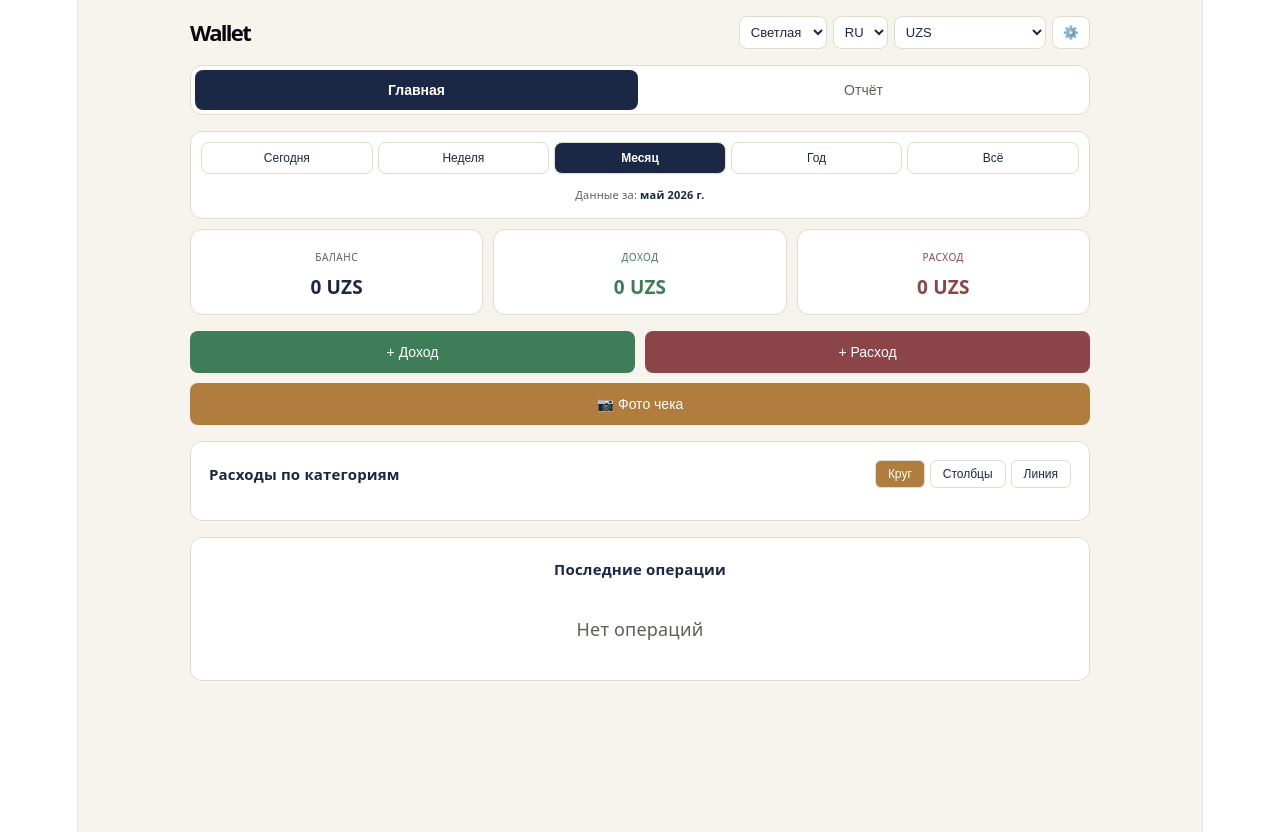
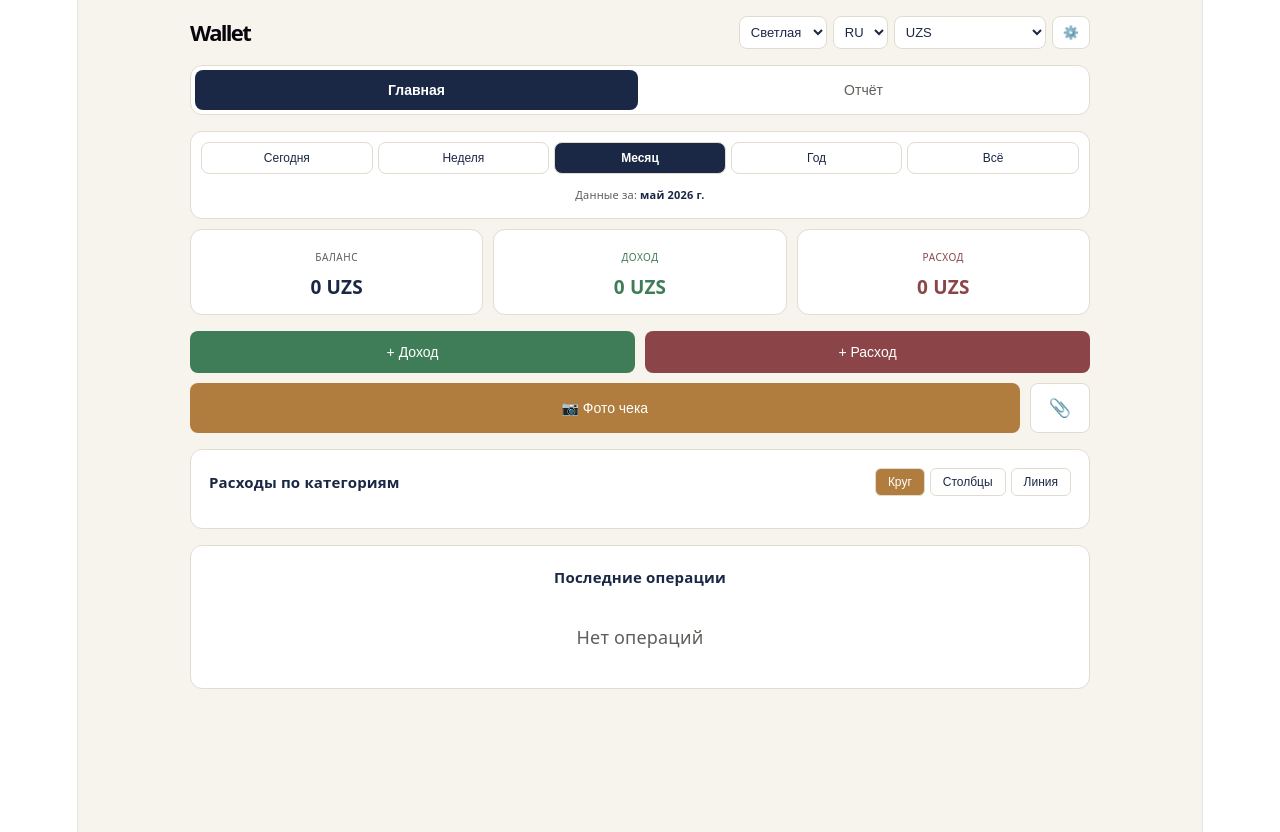
Before and after one commit to arturmarkus2408-boop/pva-finance, a React (Vite) app: page / in a window 1280 px wide. Built offline with nearby package versions, Linux system fonts and the light colour scheme.

Commit message:
Update App.jsx

```diff
--- a/src/App.jsx
+++ b/src/App.jsx
@@ -33,6 +33,7 @@ const App = () => {
   const [scanNotice, setScanNotice] = useState('');
   const isFirstRender = useRef(true);
   const fileInputRef = useRef(null);
+  const galleryInputRef = useRef(null);
 
   const tr = {
     ru: {
@@ -65,7 +66,7 @@ const App = () => {
       getKey: 'Как получить ключ', keySaved: 'Ключ сохранён',
       scanning: 'Распознаю чек...', scanFailed: 'Не удалось распознать. Проверьте фото или введите вручную.',
       noKeyError: 'Сначала добавьте API-ключ в ⚙️ Настройки', close: 'Закрыть',
-      recognized: 'Проверьте данные и сохраните'
+      recognized: 'Проверьте данные и сохраните', fromGallery: 'Из галереи'
     },
     uz: {
       appName: 'Wallet', addIncome: '+ Daromad', addExpense: '+ Xarajat',
@@ -97,7 +98,7 @@ const App = () => {
       getKey: 'Kalitni qanday olish', keySaved: 'Kalit saqlandi',
       scanning: 'Chek aniqlanmoqda...', scanFailed: 'Aniqlab bo\'lmadi. Suratni tekshiring yoki qo\'lda kiriting.',
       noKeyError: 'Avval ⚙️ Sozlamalarga API kalitni qo\'shing', close: 'Yopish',
-      recognized: "Ma'lumotlarni tekshirib saqlang"
+      recognized: "Ma'lumotlarni tekshirib saqlang", fromGallery: 'Galereyadan'
     },
     en: {
       appName: 'Wallet', addIncome: '+ Income', addExpense: '+ Expense',
@@ -129,7 +130,7 @@ const App = () => {
       getKey: 'How to get a key', keySaved: 'Key saved',
       scanning: 'Recognizing receipt...', scanFailed: 'Could not recognize. Check the photo or enter manually.',
       noKeyError: 'First add an API key in ⚙️ Settings', close: 'Close',
-      recognized: 'Verify data and save'
+      recognized: 'Verify data and save', fromGallery: 'From gallery'
     },
     tr: {
       appName: 'Wallet', addIncome: '+ Gelir', addExpense: '+ Gider',
@@ -161,7 +162,7 @@ const App = () => {
       getKey: 'Anahtar nasıl alınır', keySaved: 'Anahtar kaydedildi',
       scanning: 'Fiş tanımlanıyor...', scanFailed: 'Tanımlanamadı. Fotoğrafı kontrol edin veya manuel girin.',
       noKeyError: 'Önce ⚙️ Ayarlar bölümünden API anahtarı ekleyin', close: 'Kapat',
-      recognized: 'Verileri kontrol edip kaydedin'
+      recognized: 'Verileri kontrol edip kaydedin', fromGallery: 'Galeriden'
     }
   };
 
@@ -608,13 +609,25 @@ const App = () => {
             </div>
 
             <input ref={fileInputRef} type="file" accept="image/*" capture="environment" onChange={handleReceiptUpload} style={{ display: 'none' }} />
+            <input ref={galleryInputRef} type="file" accept="image/*" onChange={handleReceiptUpload} style={{ display: 'none' }} />
+            <div style={{ display: 'flex', gap: '10px', marginBottom: '16px' }}>
               <button
                 onClick={() => fileInputRef.current?.click()}
                 disabled={scanning}
-              style={{ width: '100%', padding: '13px', backgroundColor: c.saveBtn, color: 'white', border: 'none', borderRadius: '8px', cursor: scanning ? 'wait' : 'pointer', fontWeight: 500, fontSize: '14px', marginBottom: '16px', opacity: scanning ? 0.7 : 1 }}
+                style={{ flex: 1, padding: '13px', backgroundColor: c.saveBtn, color: 'white', border: 'none', borderRadius: '8px', cursor: scanning ? 'wait' : 'pointer', fontWeight: 500, fontSize: '14px', opacity: scanning ? 0.7 : 1 }}
               >
                 {scanning ? '⏳ ' + t.scanning : t.receiptPhoto}
               </button>
+              <button
+                onClick={() => galleryInputRef.current?.click()}
+                disabled={scanning}
+                title={t.fromGallery}
+                aria-label={t.fromGallery}
+                style={{ padding: '13px 18px', backgroundColor: c.card, color: c.text, border: '1px solid ' + c.border, borderRadius: '8px', cursor: scanning ? 'wait' : 'pointer', fontSize: '18px', opacity: scanning ? 0.7 : 1 }}
+              >
+                📎
+              </button>
+            </div>
 
             {scanError && (
               <div style={{ backgroundColor: '#8B4548', color: '#fff', padding: '10px 14px', borderRadius: '8px', marginBottom: '12px', fontSize: '13px' }}>
```
Lines whose indentation alone changed are shown as unchanged.
